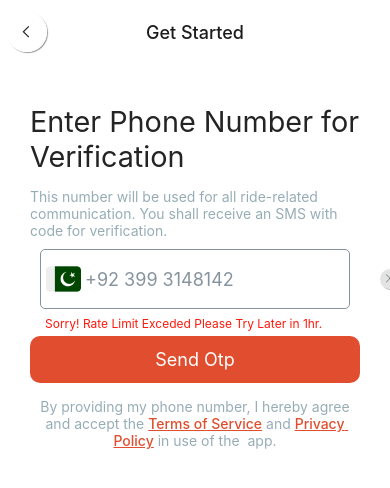
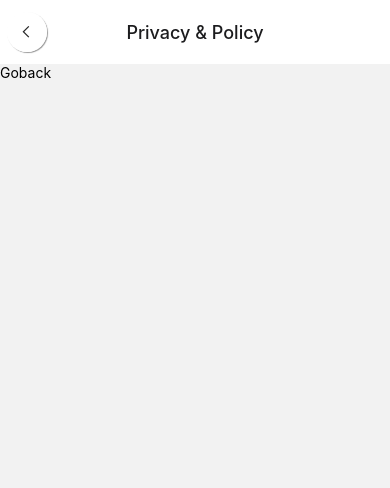
Before and after one commit to hassan6846/AutoExpertEase, a React Native app in the folder app/: screen /privacypolicy in a window 390 px wide. Shown: the top 488 px of the page. Built offline with nearby package versions, Linux system fonts and the light colour scheme.

Commit message:
added privacyPolicyPage

```diff
--- a/app/App.tsx
+++ b/app/App.tsx
@@ -1,26 +1,24 @@
 //module and Library
-
-
+import { TouchableOpacity, View } from "react-native"
+import { Icon } from "@rneui/themed"
 //Utils or localImports
-
 
 //navigator (react navigation)
 import { NavigationContainer } from "@react-navigation/native"
 import { createNativeStackNavigator } from "@react-navigation/native-stack"
-
 const Stack = createNativeStackNavigator()
 //pages or Screens
+
 import LoginPage from "./screens/LoginScreen"
-import { TouchableOpacity, View } from "react-native"
-import { Icon } from "@rneui/themed"
+import PrivacyPolicy from "./screens/PrivacyPolicy"
 
-//props
 
+//Root App Router...
 export default function App() {
   return (
     <NavigationContainer>
-      <Stack.Navigator>
-        {/* EnrollScreen */}
+      <Stack.Navigator >
+        {/* LoginScreen */}
         <Stack.Screen name="login" component={LoginPage}
           options={{
             title: "Get Started",
@@ -30,11 +28,36 @@ export default function App() {
               // Custom component for the back arrow
               // You can use TouchableOpacity for better touch feedback
               <TouchableOpacity activeOpacity={0.7}
-                style={{ height: "auto",borderRadius:50,shadowColor:"#97ADB6"}}
+                style={{ height: "auto", borderRadius: 50, shadowColor: "#97ADB6" }}
               >
                 <Icon
                   size={18}
-                  iconStyle={{fontSize:30}}
+                  iconStyle={{ fontSize: 30 }}
+                  name="chevron-left"
+                  type="evilicon"
+
+                  raised={true}
+                />
+                {/* Use the appropriate icon library */}
+              </TouchableOpacity>
+            ),
+          }}
+        />
+{/* Privacy Policy */}
+<Stack.Screen name="privacypolicy" component={PrivacyPolicy}
+          options={{
+            title: "Privacy & Policy",
+            headerShadowVisible: false,
+            headerTitleAlign: "center",
+            headerLeft: () => (
+              // Custom component for the back arrow
+              // You can use TouchableOpacity for better touch feedback
+              <TouchableOpacity activeOpacity={0.7}
+                style={{ height: "auto", borderRadius: 50, shadowColor: "#97ADB6" }}
+              >
+                <Icon
+                  size={18}
+                  iconStyle={{ fontSize: 30 }}
                   name="chevron-left"
                   type="evilicon"
 
@@ -46,10 +69,6 @@ export default function App() {
           }}
 
         />
-        {/* LoginScreen Phone Number */}
-        {/* <Stack.Screen name="" component={ } /> */}
-        {/* Otp Screen */}
-        {/* <Stack.Screen name="" component={ } /> */}
       </Stack.Navigator>
     </NavigationContainer>
   );
--- a/app/screens/LoginScreen.tsx
+++ b/app/screens/LoginScreen.tsx
@@ -4,7 +4,7 @@ import { useRef, useState, useEffect, createRef } from "react"
 import { StatusBar } from "expo-status-bar"
 import { Button, Icon, Input, Text } from "@rneui/themed"
 //Page
-const LoginPage = () => {
+const LoginPage = ({navigation}:{navigation:any}) => {
     const InputRef = createRef()
     const [Phone, SetPhone] = useState("")
     //InputErrors
@@ -21,7 +21,7 @@ const LoginPage = () => {
                     <Text style={styles.LoginSub}>This number will be used for all ride-related communication. You shall receive an SMS with code for verification.</Text>
                     <Input inputContainerStyle={styles.LoginInputCont} rightIcon={<TouchableOpacity activeOpacity={0.7} ><Icon name="close" reverseColor="#66696D" reverse={true} color="#e3e3e3" iconStyle={{ fontSize: 15, fontWeight: "bold" }} type="evilicon" size={8} raised={true} /></TouchableOpacity>} leftIcon={<Image style={{ width: 35, height: 30, shadowColor: "red" }} source={require('../assets/pakflag.png')} />} placeholder="+92 399 3148142" errorMessage="Sorry! Rate Limit Exceded Please Try Later in 1hr." keyboardType="number-pad" />
                     <Button buttonStyle={styles.LoginButton} color="#E04E2F" title="Send Otp" />
-                    <Text style={styles.LoginConsent}>By providing my phone number, I hereby agree and accept the <Text style={styles.LoginLink}>Terms of Service</Text> and <Text style={styles.LoginLink}>Privacy Policy</Text> in use of the  app.</Text>
+                    <Text style={styles.LoginConsent}>By providing my phone number, I hereby agree and accept the <Text  style={styles.LoginLink} onPress={()=>navigation.push("privacypolicy")}>Terms of Service</Text> and <Text style={styles.LoginLink}>Privacy Policy</Text> in use of the  app.</Text>
                 </View>
             </ScrollView>
         </KeyboardAvoidingView>
--- a/app/screens/PrivacyPolicy.tsx
+++ b/app/screens/PrivacyPolicy.tsx
@@ -0,0 +1,15 @@
+//modules and Libarary
+
+import { View, Text } from "react-native"
+
+//utils
+
+// Privacy Policy Component
+const PrivacyPolicy = ({ navigation }: { navigation: any }) => {
+    return (
+        <View>
+            <Text onPress={() => navigation.navigate('login')}>Goback</Text>
+        </View>
+    )
+}
+export default PrivacyPolicy
```
